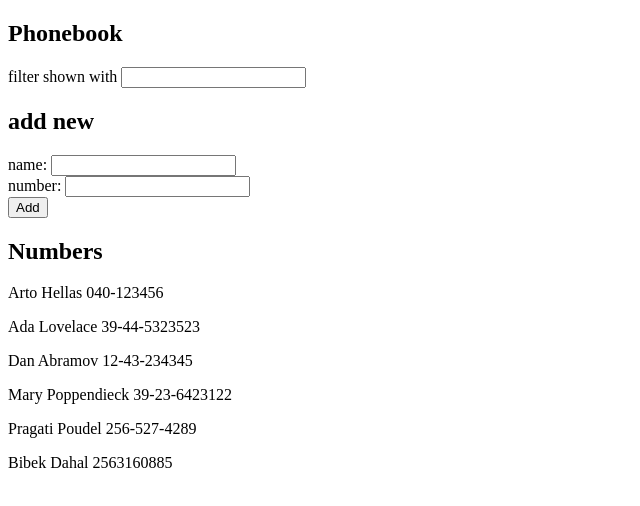
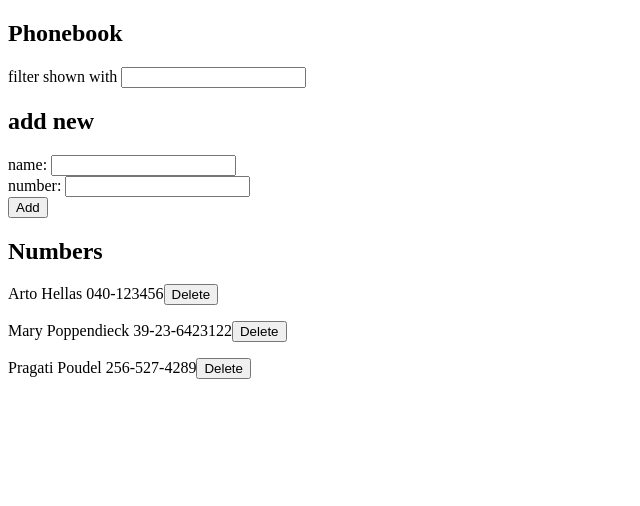
Before and after one commit to pragatipoudel/Full-stack-open-PART2, a React (Create React App) app in the folder part2-exercise-2.6/: page / in a window 1280 px wide. Shown: the top 506 px of the page, without its empty margins (0-640 px from the left). Built offline with nearby package versions, Linux system fonts and the light colour scheme; data requests are answered from the project's data file.

Commit message:
Add Part 2-17

```diff
--- a/part2-exercise-2.6/db.json
+++ b/part2-exercise-2.6/db.json
@@ -4,16 +4,6 @@
       "name": "Arto Hellas",
       "number": "040-123456",
       "id": 1
-    },
-    {
-      "name": "Ada Lovelace",
-      "number": "39-44-5323523",
-      "id": 2
-    },
-    {
-      "name": "Dan Abramov",
-      "number": "12-43-234345",
-      "id": 3
     },
     {
       "name": "Mary Poppendieck",
@@ -24,11 +14,6 @@
       "name": "Pragati Poudel",
       "number": "256-527-4289",
       "id": 5
-    },
-    {
-      "name": "Bibek Dahal",
-      "number": "2563160885",
-      "id": 6
     }
   ]
 }
--- a/part2-exercise-2.6/src/App.js
+++ b/part2-exercise-2.6/src/App.js
@@ -39,6 +39,14 @@ const App = () => {
       })
     }
 
+  const handleDelete = (id) => {
+    noteService
+      .remove(id)
+      .then(response => {
+        setPersons(persons.filter(person => person.id !== id))
+      })
+  }
+
   const handleChangeName = (event) => {
     setNewName(event.target.value)
   }
@@ -59,7 +67,7 @@ const App = () => {
       <h2>add new</h2>
       <Form addName={addName} newName={newName} handleChangeName={handleChangeName} newNumber={newNumber} handleChangeNumber={handleChangeNumber}/>
       <h2>Numbers</h2>
-      <Persons persons={persons} newSearch={newSearch} />
+      <Persons persons={persons} newSearch={newSearch} handleDelete={handleDelete}/>
     </div>
   )
 }
--- a/part2-exercise-2.6/src/Components/display.js
+++ b/part2-exercise-2.6/src/Components/display.js
@@ -1,11 +1,23 @@
-const ShowOutput = ({name, number}) => {
-    return (<p>{name} {number}</p>)
+
+const ShowOutput = ({id, name, number, handleDelete}) => {
+  const handleDeleteClicker = () => {
+    handleDelete(id)
+  }
+    return (
+    <div>
+      <p>
+        {name} {number}
+        <button onClick={handleDeleteClicker}>Delete</button>
+      </p>
+    </div>)
   }
 
-const Persons = ({persons, newSearch}) => {
+
+
+const Persons = ({persons, newSearch, handleDelete}) => {
     const personsToShow = (newSearch === '') ? persons : persons.filter(person => person.name.toLowerCase().includes(newSearch.toLowerCase()))
     return(personsToShow.map(name =>
-      <ShowOutput key={name.name} name={name.name} number={name.number} />
+      <ShowOutput key={name.id} id={name.id} name={name.name} number={name.number} handleDelete={handleDelete} />
       ))
 }
 
--- a/part2-exercise-2.6/src/services/persons.js
+++ b/part2-exercise-2.6/src/services/persons.js
@@ -13,4 +13,8 @@ const update = (id, newObject) => {
     return axios.put(`${baseUrl}/${id}`, newObject)
 }
 
-export default { getAll, create, update}
+const remove = (id) => {
+    return axios.delete(`${baseUrl}/${id}`)
+}
+
+export default { getAll, create, update, remove}
```
